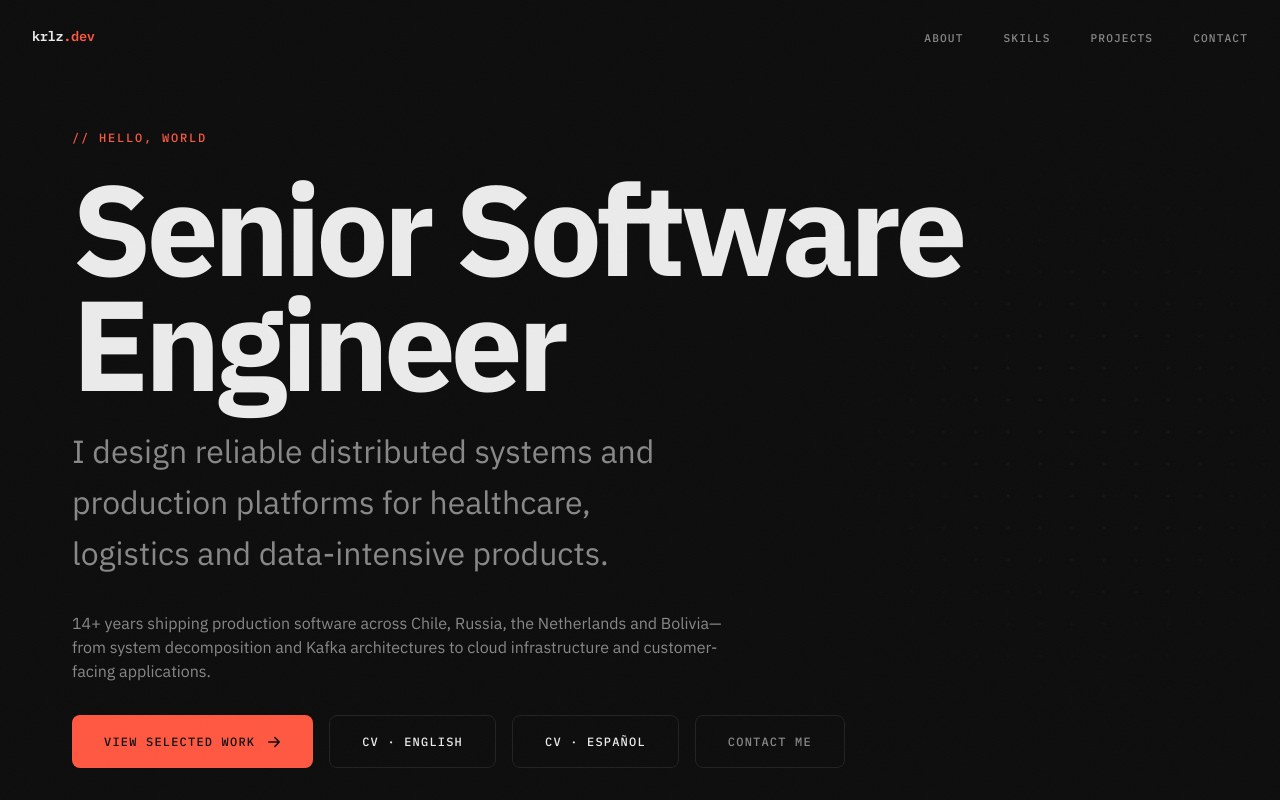
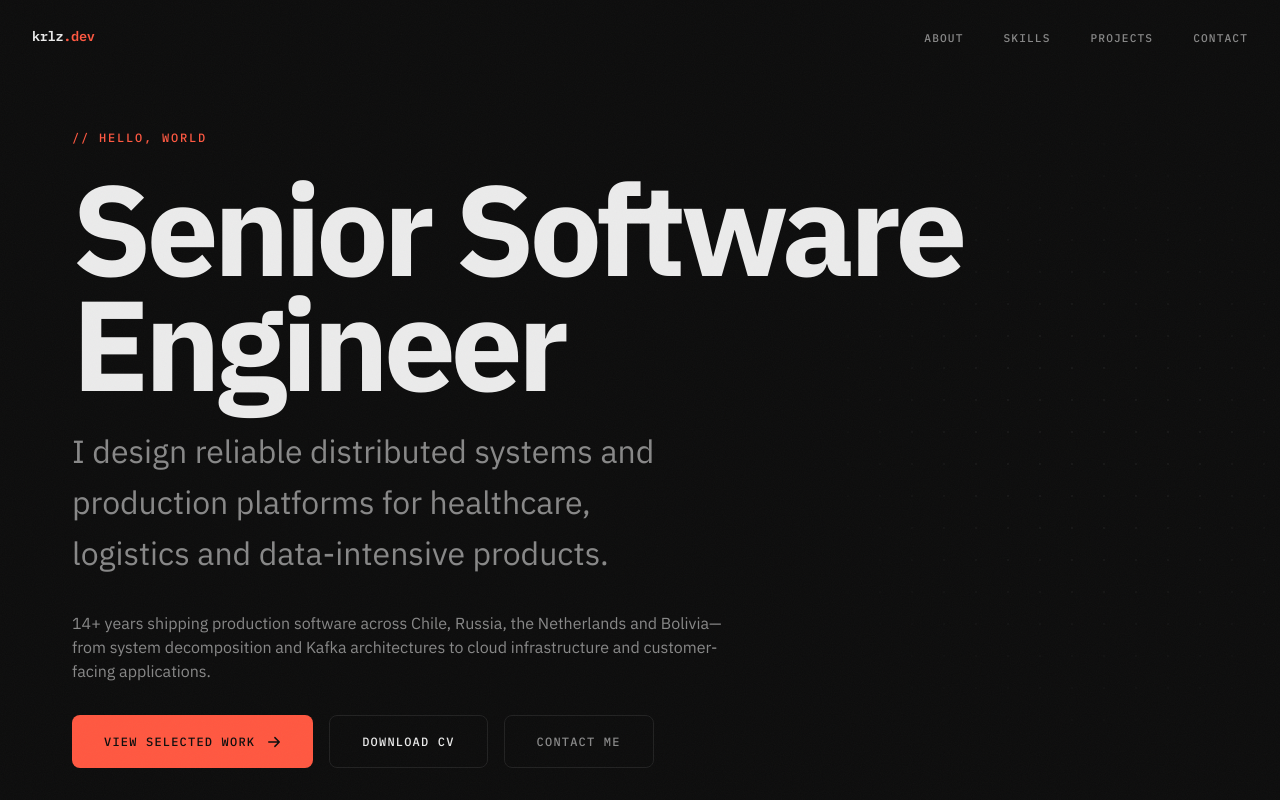
Before and after one commit to krlz-dev/krlz, a Next.js app: page / in a window 1280 px wide. Shown: the top 800 px of the page. Built offline with nearby package versions, Linux system fonts and the light colour scheme.

Commit message:
Keep website CV download English-only

```diff
--- a/src/components/sections/ContactSection.tsx
+++ b/src/components/sections/ContactSection.tsx
@@ -19,13 +19,7 @@ export default function ContactSection() {
             <div className="flex justify-center gap-4 flex-wrap">
               <ContactLink
                 href="/Carlos_Rojas_Senior_Software_Engineer_EN.pdf"
-                label="CV · English"
-                icon={<span aria-hidden="true">↓</span>}
-                download
-              />
-              <ContactLink
-                href="/Carlos_Rojas_Ingeniero_Software_Senior_ES.pdf"
-                label="CV · Español"
+                label="Download CV"
                 icon={<span aria-hidden="true">↓</span>}
                 download
               />
--- a/src/components/sections/Hero.tsx
+++ b/src/components/sections/Hero.tsx
@@ -35,8 +35,7 @@ export default function Hero() {
             />
           </svg>
         </a>
-        <a href="/Carlos_Rojas_Senior_Software_Engineer_EN.pdf" download className="inline-flex items-center font-mono text-[0.75rem] font-medium tracking-[0.1em] uppercase text-text-primary border border-border py-4 px-8 rounded-sm no-underline transition-all duration-300 hover:border-accent hover:text-accent">CV · English</a>
-        <a href="/Carlos_Rojas_Ingeniero_Software_Senior_ES.pdf" download className="inline-flex items-center font-mono text-[0.75rem] font-medium tracking-[0.1em] uppercase text-text-primary border border-border py-4 px-8 rounded-sm no-underline transition-all duration-300 hover:border-accent hover:text-accent">CV · Español</a>
+        <a href="/Carlos_Rojas_Senior_Software_Engineer_EN.pdf" download className="inline-flex items-center font-mono text-[0.75rem] font-medium tracking-[0.1em] uppercase text-text-primary border border-border py-4 px-8 rounded-sm no-underline transition-all duration-300 hover:border-accent hover:text-accent">Download CV</a>
         <a href="#contact" className="inline-flex items-center font-mono text-[0.75rem] font-medium tracking-[0.1em] uppercase text-text-secondary border border-border py-4 px-8 rounded-sm no-underline transition-all duration-300 hover:border-accent hover:text-text-primary">Contact me</a>
         </div>
       </Container>
```
Also changed, not shown: public/llms.txt, 1 other file (tests, documents, lock files or other folders).
